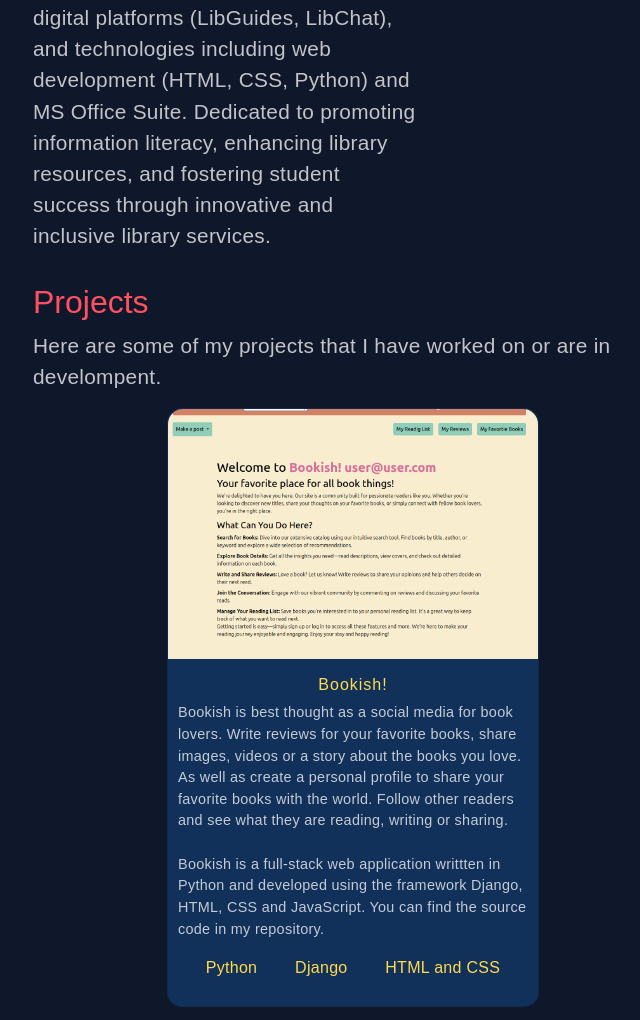
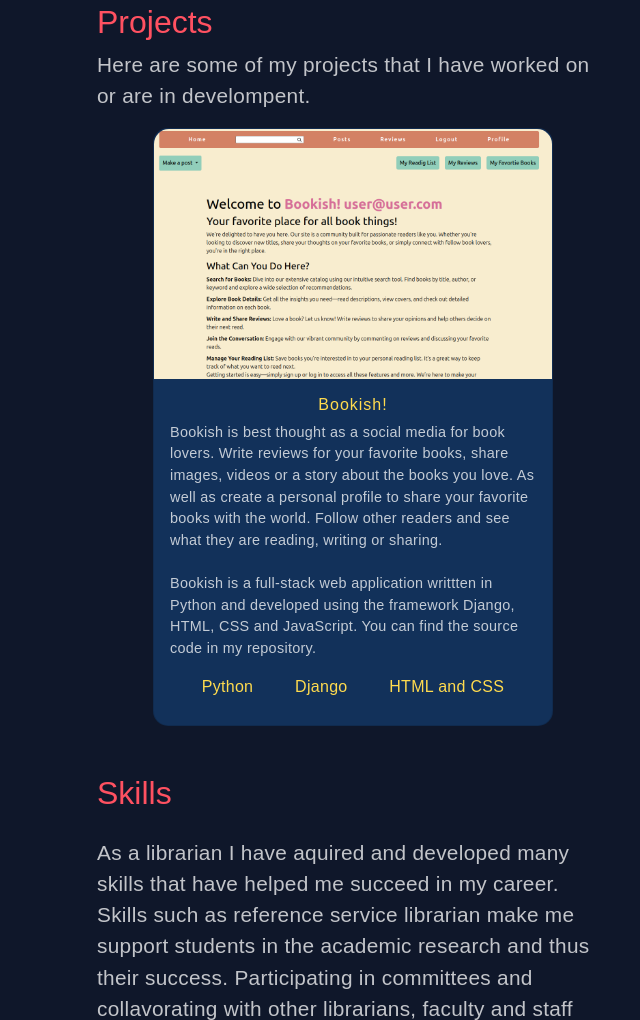
Before and after one commit to LimitsAtInfinity01/leo_alferez_portfolio, an Eleventy site: page src/index.html in a window 1280 px wide. Shown: the part 1560-2580 px from the top of the page, without its empty margins (287-927 px from the left). Built offline with nearby package versions, Linux system fonts and the light colour scheme; Eleventy itself is replaced by a stand-in of ours; files that its build step writes are made by us from their sources; a web font is replaced by a local one.

Commit message:
centered content

```diff
--- a/src/_includes/layout.njk
+++ b/src/_includes/layout.njk
@@ -15,16 +15,14 @@
 
     <div class="navbar-container">
         <nav class="navbar">
+            <a href="/index.html">
                 <svg class="svg-logo" width="225" height="100" xmlns="http://www.w3.org/2000/svg">
-
                     <!-- Initials -->
-                <a href="/index.html"></a>
                         <text class="logo" x="50%" y="50%" font-family="Arial, sans-serif" font-size="32" font-weight="bold" fill="#333" text-anchor="middle" dominant-baseline="middle">
-                        <!-- &lt; Leo Alferez &gt; -->
                             { Leo Alferez }
                         </text>
+                </svg>
             </a>
-            </svg>
 
             <ul class="navbar-items">
                 <li><a class="navbar-links" href="/index.html">Home</a></li>
--- a/src/index.html
+++ b/src/index.html
@@ -8,6 +8,7 @@ layout: layout.njk
         <h1>Hi, I'm Leo Alferez.</h1>
         <p>Thank you for visiting my website</p>
     </div>
+
     <div class="section about-me">
         <h2 class="section-subtitle">Experience</h2>
         <p>
@@ -49,13 +50,19 @@ layout: layout.njk
 
 
 
+
+    <div class="section">
         <h2 class="section-subtitle">Projects</h2>
         <p>Here are some of my projects that I have worked on or are in develompent.</p>
         <div class="container-cards">
 
             <a class="card-link" href="/bookish/">
                 <div class="card">
-                    <div class="card-image-bookish card-image-settings"></div>
+                    <!-- <div class="card-image-bookish card-image-settings"></div> -->
+
+                    <div class="image-container">
+                        <img class="card-image-settings" src="assets/bookish/bookishh_screenshot1.png" alt="">
+                    </div>
                     <div class="card-description">
                         <div>
                             <h2 class="card-title">Bookish!</h2>
--- a/src/styles/card_style.css
+++ b/src/styles/card_style.css
@@ -9,32 +9,33 @@
     margin: 0;
 }
 
-.card:hover {
-    box-shadow: 0 0 12px 2px #00a3d5;
+
+.image-container {
+    width: 100%;
+    height: 250px; /* set desired height */
+    overflow: hidden;
+    border-top-left-radius: 15px;
+    border-top-right-radius: 15px;
 }
 
-.card-image-bookish {
-    background-image: url(/assets/bookish/bookishh_screenshot1.png);
+.card-image-settings {
+    width: 100%;
+    height: auto; /* maintain aspect ratio */
+    display: block;
 }
 
 
-.card-image-settings {
-    background-size: cover;
-    background-position: center;
-    width: 100%;
-    height: 250px;
-    border-top-left-radius: 15px;
-    border-top-right-radius: 15px;
+.card:hover {
+    box-shadow: 0 0 12px 2px #00a3d5;
 }
 
 .card-description {
     padding-bottom: 10px;
     margin-top: 1rem;
-    margin-left: 10px;
-    margin-right: 10px;
-    max-width: 350px;
+    margin-left: 1rem;
+    margin-right: 1rem;
+    width: auto;
 }
-
 
 .card-description p {
     color: var(--txt-general-p-color);
@@ -75,7 +76,8 @@
 
 @media (max-width: 35rem) {
     .card {
-        max-width: 350px;
         box-shadow: 0 0 12px 2px #00a3d5;
+        width: 350px;
     }
+
 }
--- a/src/styles/core_style.css
+++ b/src/styles/core_style.css
@@ -106,8 +106,10 @@ body {
 }
 
 .section {
-    width: 30vw;
+    width: 40vw;
     margin-bottom: 1rem;
+    margin-left: auto;
+    margin-right: auto;
 }
 
 .section-main-continer {
```
Also changed, not shown: 4 other files. Lines whose indentation alone changed are shown as unchanged.
